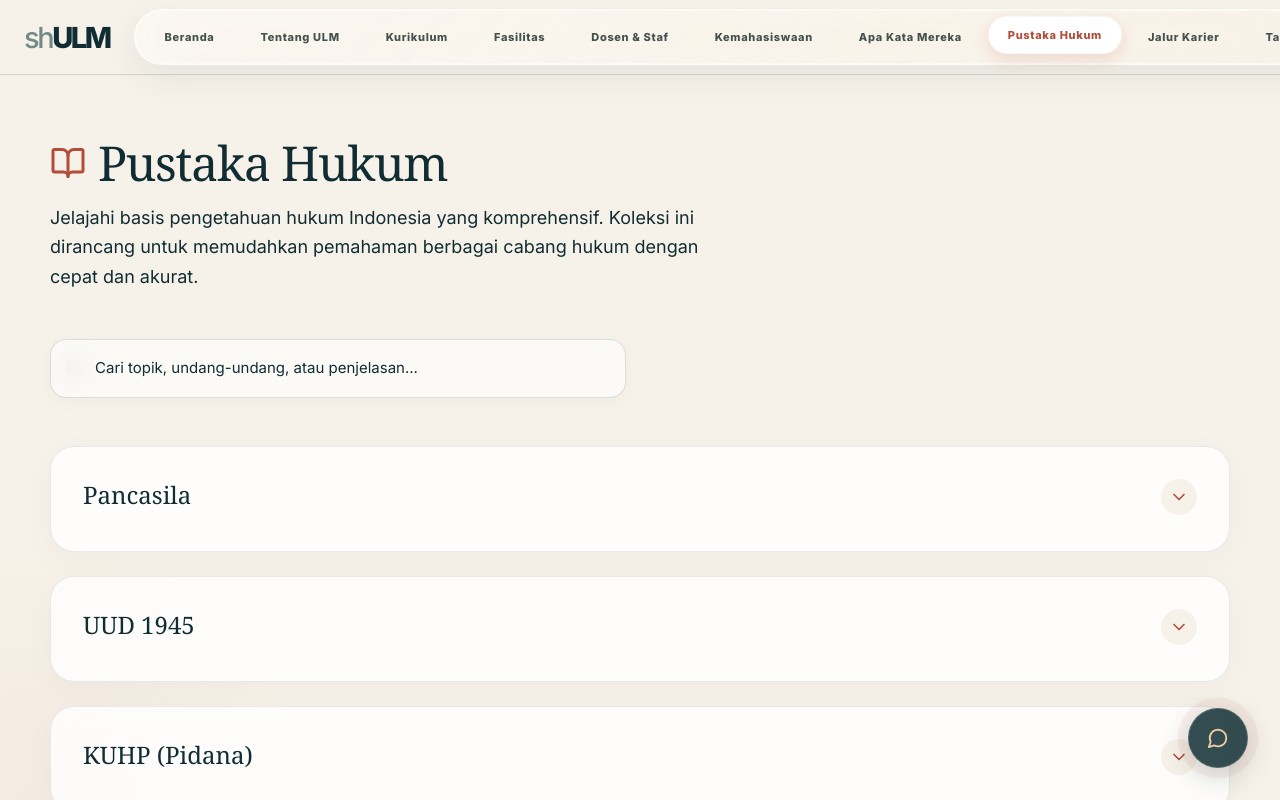
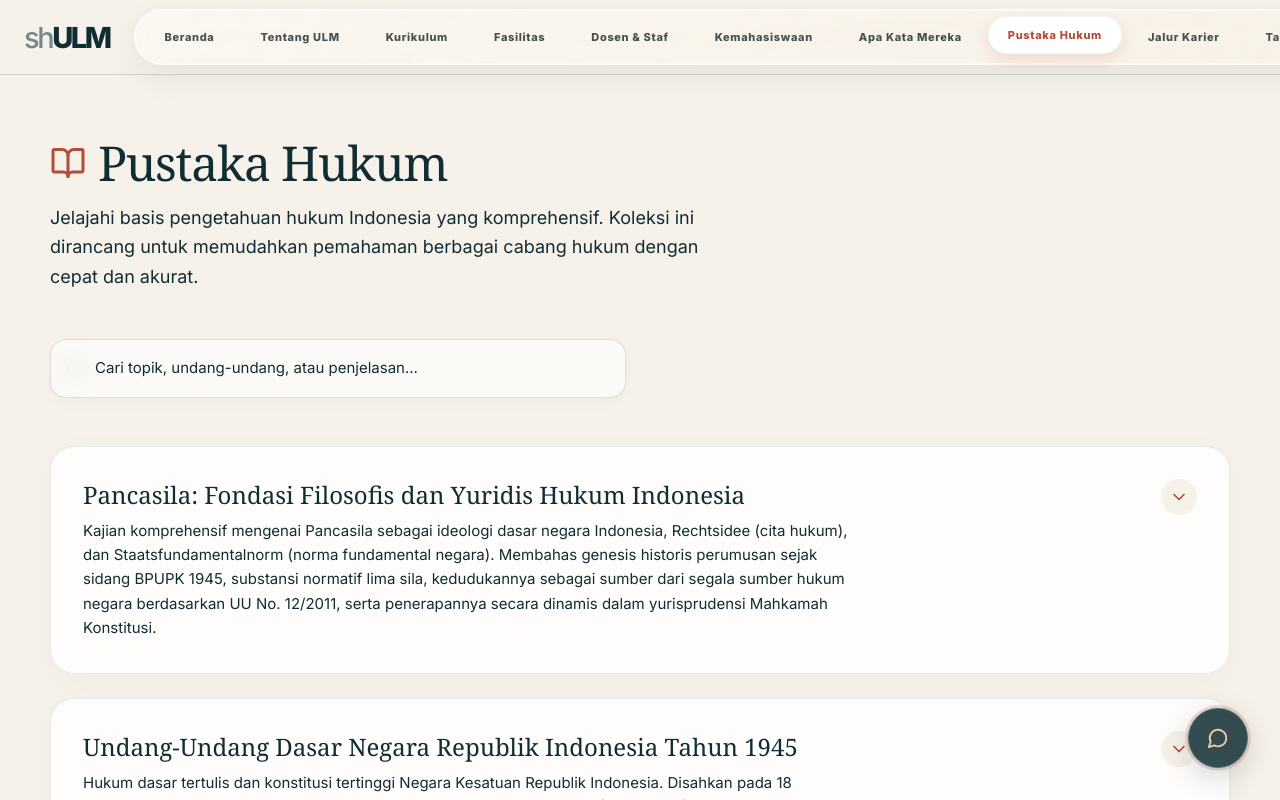
Before and after one commit to kecrwn/Saku-Hukum-ULM, a Next.js app: page /pustaka in a window 1280 px wide. Shown: the top 800 px of the page. Built offline with nearby package versions, Linux system fonts and the light colour scheme.

Commit message:
fix(pustaka): correct bilingual data rendering for mixed JSON schemas

```diff
--- a/src/app/pustaka/page.tsx
+++ b/src/app/pustaka/page.tsx
@@ -84,8 +84,12 @@ export default function PustakaPage() {
                 className="w-full text-left p-6 md:p-8 flex items-start justify-between gap-4 bg-transparent outline-none cursor-pointer"
               >
                 <div>
-                  <h2 className="text-2xl font-serif text-[var(--ink-deep)] mb-2">{topic.data.title || topic.name}</h2>
-                  <p className="text-[var(--muted)] text-[15px] max-w-3xl leading-relaxed">{topic.data.description}</p>
+                  <h2 className="text-2xl font-serif text-[var(--ink-deep)] mb-2">
+                    {language === 'id' ? (topic.data.titleId || topic.data.title || topic.name) : (topic.data.titleEn || topic.data.title || topic.name)}
+                  </h2>
+                  <p className="text-[var(--muted)] text-[15px] max-w-3xl leading-relaxed">
+                    {language === 'id' ? (topic.data.summaryId || topic.data.description) : (topic.data.summaryEn || topic.data.description)}
+                  </p>
                 </div>
                 <div className={`p-2 rounded-full bg-[var(--paper)] text-[var(--clay)] transition-transform duration-300 ${expandedTopic === topic.id ? 'rotate-180 bg-[var(--clay)] text-white' : ''}`}>
                   <ChevronDown size={20} />
@@ -103,7 +107,9 @@ export default function PustakaPage() {
                   <div className="grid grid-cols-1 md:grid-cols-2 gap-8 mt-6">
                     {topic.data.sections.map((section: any, idx: number) => (
                       <div key={idx} className="bg-white/60 p-5 rounded-2xl border border-[rgba(23,62,68,0.05)] hover:border-[var(--clay)]/20 transition-colors">
-                        <h4 className="font-bold text-[var(--ink-deep)] mb-3 text-[16px]">{section.topic || (language === 'id' ? section.headingId : section.headingEn)}</h4>
+                        <h4 className="font-bold text-[var(--ink-deep)] mb-3 text-[16px]">
+                          {language === 'id' ? (section.headingId || section.topic) : (section.headingEn || section.topic)}
+                        </h4>
                         <p className="text-[14.5px] leading-relaxed text-[#43534e]">
                           {language === 'id'
                             ? (section.content_id || section.contentId)
```
